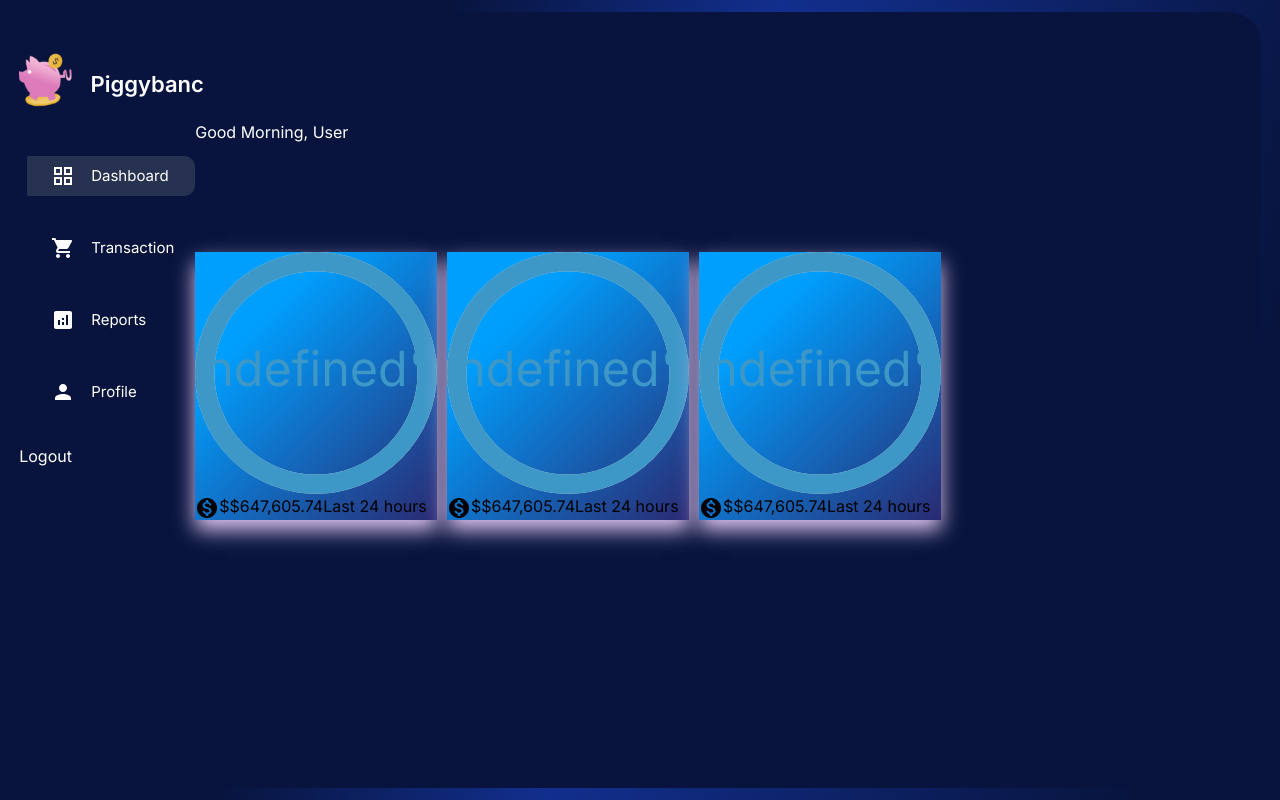
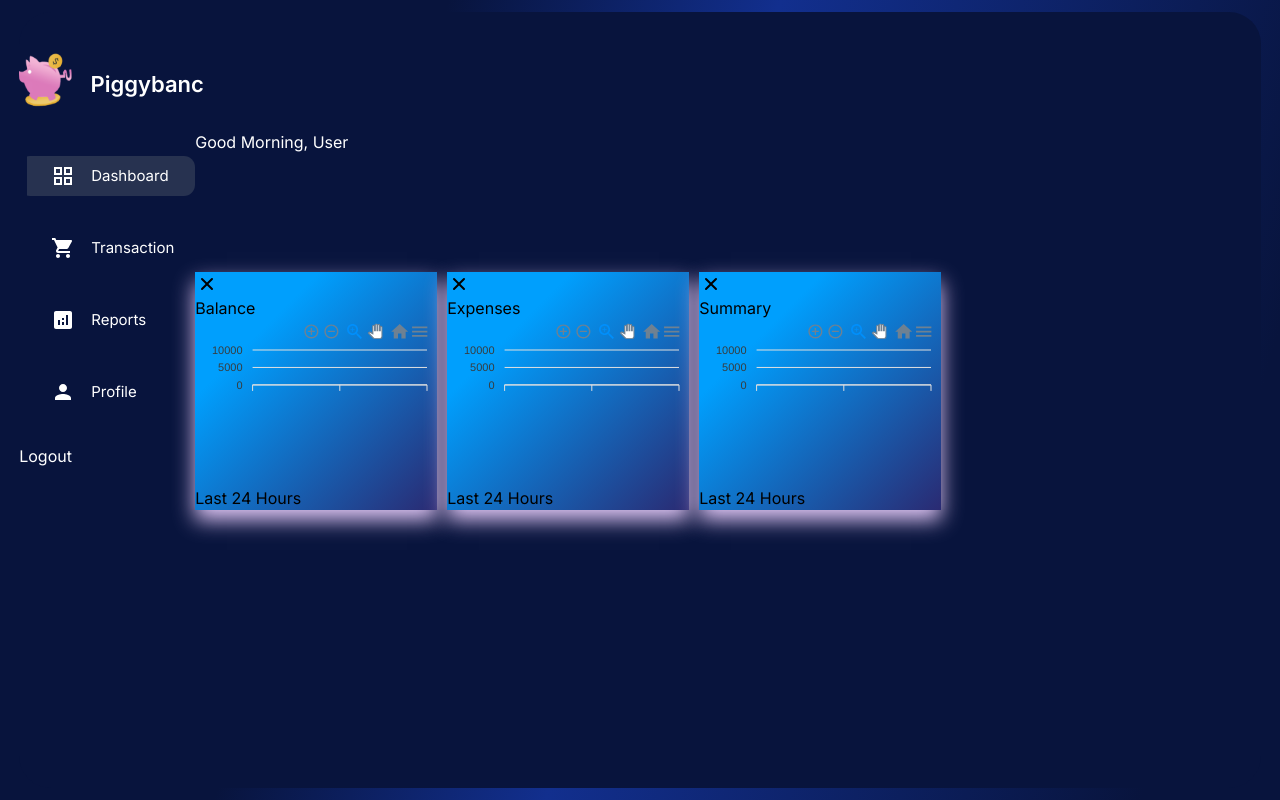
Before and after one commit to ardeliaraminta/main-dashboard, a React (Create React App) app in the folder dashboard/: page / in a window 1280 px wide. Built offline with nearby package versions, Linux system fonts and the light colour scheme.

Commit message:
card expansion

```diff
--- a/dashboard/package.json
+++ b/dashboard/package.json
@@ -5,6 +5,8 @@
   "dependencies": {
     "@emotion/react": "^11.9.0",
     "@emotion/styled": "^11.8.1",
+    "@iconscout/react-unicons": "^1.1.6",
+    "@iconscout/unicons": "^4.0.1",
     "@mui/icons-material": "^5.8.0",
     "@mui/material": "^5.8.0",
     "@testing-library/jest-dom": "^5.16.4",
--- a/dashboard/src/components/Card/Card.css
+++ b/dashboard/src/components/Card/Card.css
@@ -2,4 +2,67 @@
     display: flex;
     flex: 1;
     height: 7rem!important;
+    border-radius: 0.7rem;
+    color:white;
+    position: relative;
+    cursor: pointer;
+    padding: 1rem;
 }
+
+.CompactCard:hover{
+    box-shadow: none !important;
+
+}
+
+.radialBar{
+    flex: 1;
+    display: flex;
+    flex-direction: column;
+    justify-content: flex-end;
+    gap: 1rem;
+
+}
+
+.CircularProgressBar{
+    width: 4rem !important;
+    overflow: visible;
+
+
+}
+.CircularProgressBar-path{
+    stroke: white!important;
+    stroke-width: 12px !important;
+    filter: drop-shadow(2px 4px 6px white)
+
+}
+
+.CircularProgressBar-trail{
+    display: none;
+}
+
+.CircularProgressBar-text{
+    fill: white !important;
+}
+
+.radialBar>span{
+    font-size: 17px;
+    font-weight: bold;
+
+}
+
+.detail{
+    flex:1;
+    display: flex;
+    flex-direction: column;
+    justify-content: space-between;
+    align-items: flex-end;
+}
+
+.detail>span:nth-child(2){
+    font-size: 22px;
+    font-weight: bold;
+}
+
+.detail>span:nth-child(3){
+    font-size: 12px;
+}
--- a/dashboard/src/components/Card/Card.jsx
+++ b/dashboard/src/components/Card/Card.jsx
@@ -2,17 +2,20 @@
 import { AnimateSharedLayout } from "framer-motion"
 import { CircularProgressbar } from "react-circular-progressbar";
 import "react-circular-progressbar/dist/styles.css";
+import './Card.css'
+import {UilTimes} from '@iconscout/react-unicons'
+import Chart from 'react-apexcharts'
 
 const Card = (props) => {
 
-    const [expanded, setExpanded] = useState(false)
+    const [expanded, setExpanded] = useState(true)
   return (
       <AnimateSharedLayout>
           {
               expanded? (
-                  <ExpandedCard/>
+                  <ExpandedCard param ={props} setExpanded={()=>setExpanded(false)}/>
               ):
-              <CompactCard param = {props} set/>
+              <CompactCard param = {props} setExpanded={()=>setExpanded(true)}/>
           }
 
       </AnimateSharedLayout>
@@ -22,7 +25,7 @@
 
 // CompactCard
 
-function CompactCard({param}){
+function CompactCard({param, setExpanded}){
     const Png = param.png;
     return(
         <div className="CompactCard"
@@ -31,6 +34,7 @@
             boxShadow:  param.color.boxShadow
 
         }}
+        onClick={setExpanded}
 
         >
 
@@ -39,6 +43,7 @@
                 value={param.barValue}
                 text={`${param.barValue}%`}
                 />
+                <span>{param.title}</span>
                 </div>
             <div className="detail">
                 <Png/>
@@ -50,4 +55,74 @@
     )
 }
 
+function ExpandedCard({param, setExpanded}){
+    const data ={
+        options: {
+            chart:{
+                type: "area",
+                height: "auto",
+            },
+
+            dropShadow:{
+                enabled: false,
+                enabledOnSeries: undefined,
+                top: 0,
+                left:0,
+                blur: 3,
+                color:"#000",
+                opacity:0.35,
+
+            },
+
+            fill:{
+                colors: ["#fff"],
+                type: "gradient",
+            },
+
+            dataLabels:{
+                enabled:false,
+            },
+            stroke:{
+                curve: "smooth",
+                color: ["white"],
+            },
+            tooltip:{
+                x:{
+                    format:"dd/MM/yy HH:mm"
+                },
+            },
+            grid:{
+                show:true,
+            },
+            xaxis:{
+                type:"datetime",
+
+            },
+
+        }
+    }
+    return(
+        <div className="ExpandedCard"
+            style={{
+                background: param.color.backGround,
+                boxShadow: param.color.boxShadow,
+            }}
+            >
+                <div>
+                    <UilTimes onClick={setExpanded}/>
+                </div>
+                <span>
+                    {param.title}
+                    <div className="chartContainer">
+                        <Chart series ={param.series} type="area" options={data.options}/>
+                    </div>
+                    <span>Last 24 Hours</span>
+                </span>
+
+
+                 </div>
+
+    );
+}
+
 export default Card
```
Also changed, not shown: 1 other file (tests, documents, lock files or other folders).
